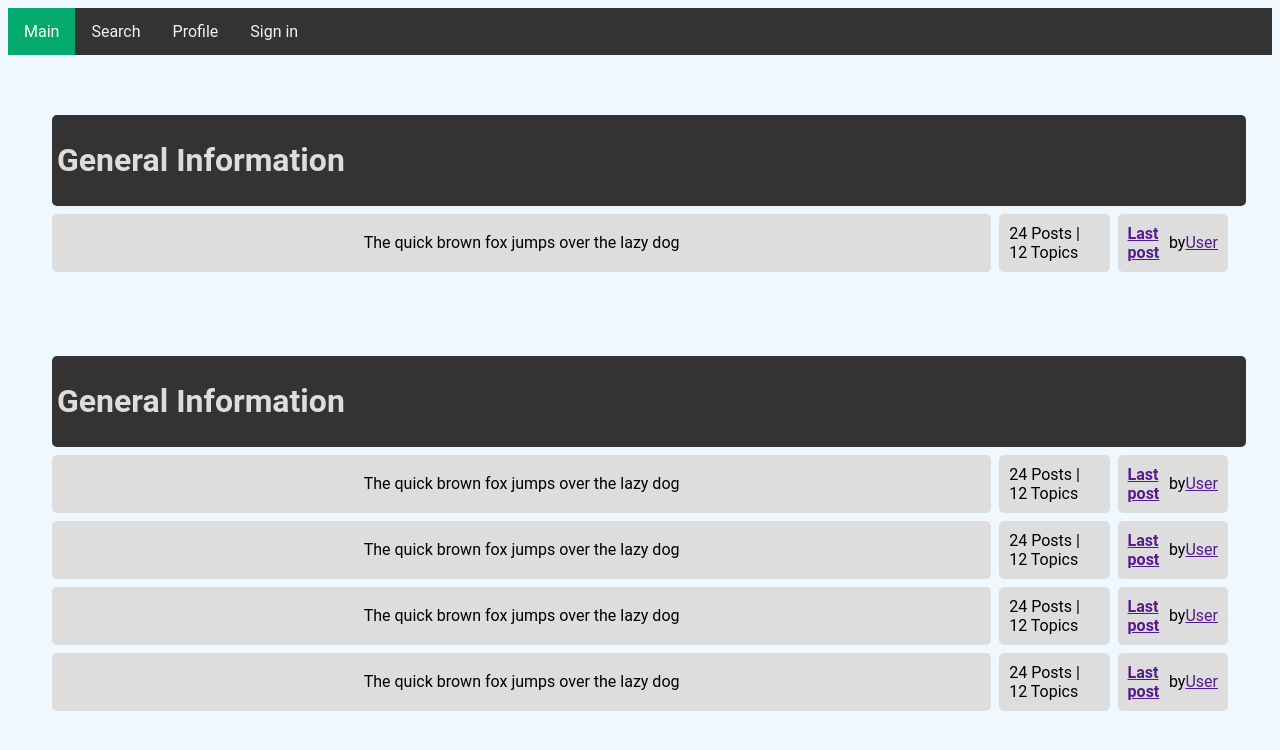
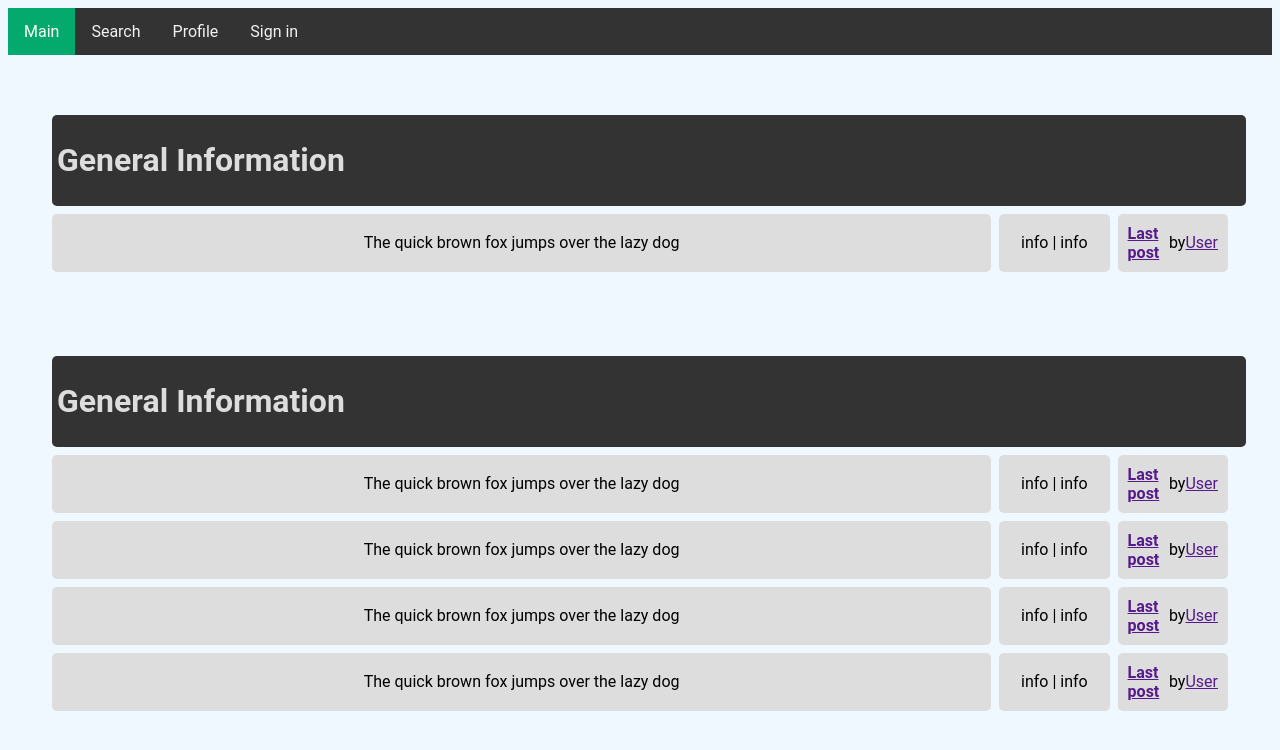
Before and after one commit to gravitacia/Web-Dev-ITMO, a plain HTML site: page pages/main.html in a window 1280 px wide. Drawn offline with Linux system fonts and the light colour scheme.

Commit message:
style : change some text

```diff
--- a/pages/main.html
+++ b/pages/main.html
@@ -35,7 +35,7 @@
                         <p>The quick brown fox jumps over the lazy dog</p>
                     </div>
                     <div class="subforum-stats subforum-column center">
-                        <span>24 Posts | 12 Topics</span>
+                        <span>info | info</span>
                     </div>
                     <div class="subforum-info subforum-column center">
                         <b><a href="">Last post </a></b> by <a href=""> User</a>
@@ -57,7 +57,7 @@
                         <p>The quick brown fox jumps over the lazy dog</p>
                     </div>
                     <div class="subforum-stats subforum-column center">
-                        <span>24 Posts | 12 Topics</span>
+                        <span>info | info</span>
                     </div>
                     <div class="subforum-info subforum-column center">
                         <b><a href="">Last post </a></b> by <a href=""> User</a>
@@ -70,7 +70,7 @@
                         <p>The quick brown fox jumps over the lazy dog</p>
                     </div>
                     <div class="subforum-stats subforum-column center">
-                        <span>24 Posts | 12 Topics</span>
+                        <span>info | info</span>
                     </div>
                     <div class="subforum-info subforum-column center">
                         <b><a href="">Last post </a></b> by <a href=""> User</a>
@@ -83,7 +83,7 @@
                         <p>The quick brown fox jumps over the lazy dog</p>
                     </div>
                     <div class="subforum-stats subforum-column center">
-                        <span>24 Posts | 12 Topics</span>
+                        <span>info | info</span>
                     </div>
                     <div class="subforum-info subforum-column center">
                         <b><a href="">Last post </a></b> by <a href=""> User</a>
@@ -96,7 +96,7 @@
                         <p>The quick brown fox jumps over the lazy dog</p>
                     </div>
                     <div class="subforum-stats subforum-column center">
-                        <span>24 Posts | 12 Topics</span>
+                        <span>info | info</span>
                     </div>
                     <div class="subforum-info subforum-column center">
                         <b><a href="">Last post </a></b> by <a href=""> User</a>
```
